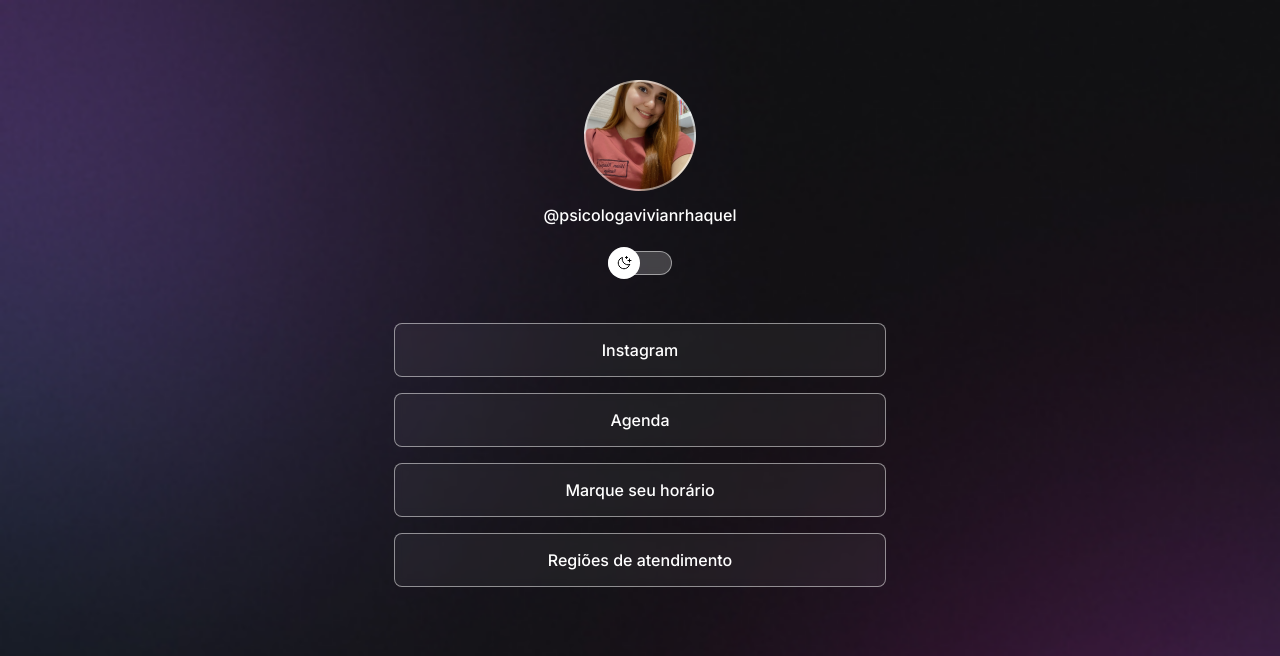
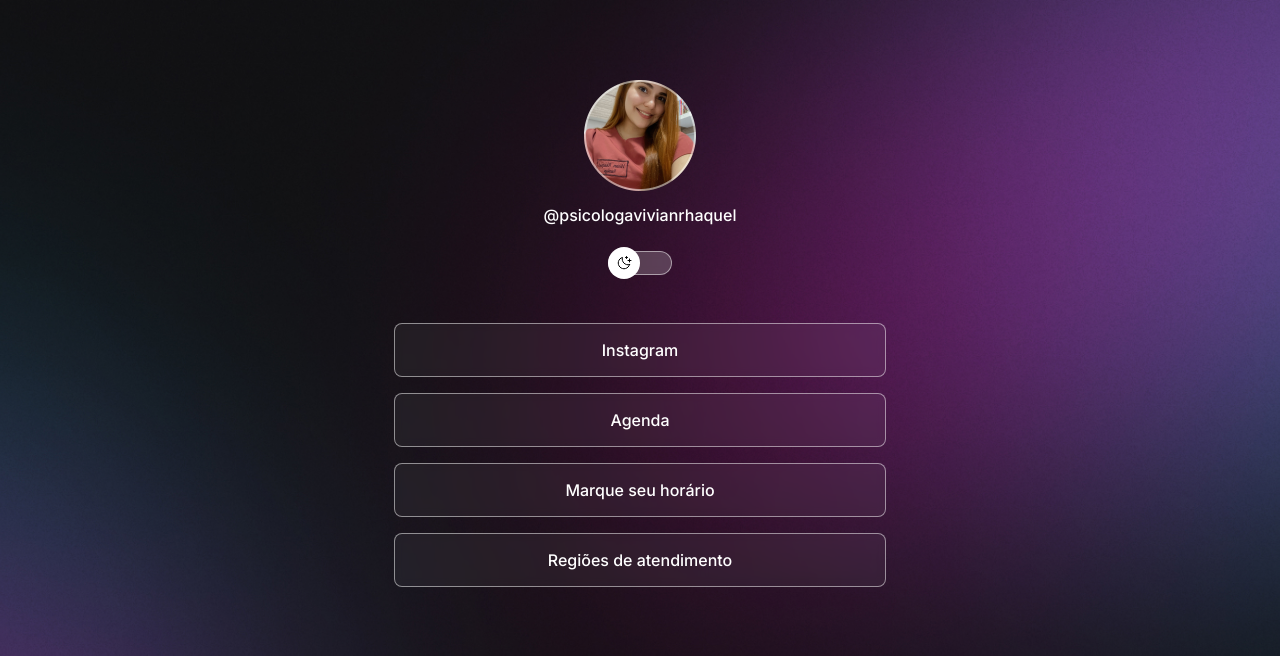
Before and after one commit to VictorGomes0/Projeto, a plain HTML site: page index.html in a window 1280 px wide. Shown: the top 656 px of the page. Drawn offline with nearby package versions, Linux system fonts and the light colour scheme.

Commit message:
Ajuste mobile

```diff
--- a/style.css
+++ b/style.css
@@ -1,6 +1,5 @@
 body {
   background: var(--bg-url) no-repeat top center/ cover;
-  height: 100vh;
 }
 
 :root{
@@ -188,15 +187,13 @@ footer {
   font-size: 14px;
 }
 
-@media (min-width: 450px) {
+@media (min-width: 700px) {
   :root {
     --bg-url: url(./assets/bg-desktop.jpg);
-    --bg-url: url(./assets/bg-mobile.jpg);
   }
 
   .light {
     --bg-url: url(./assets/bg-desktop-light.jpg);
-    --bg-url: url(./assests/bg-mobile-light.jpg);
   }
 
 
```
